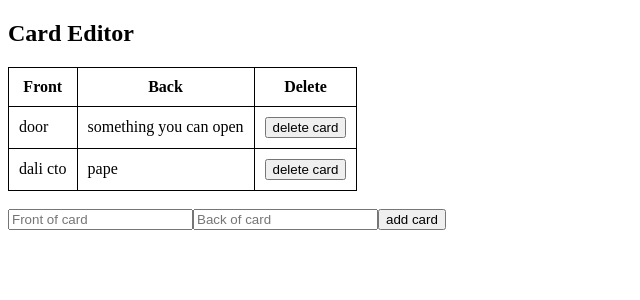
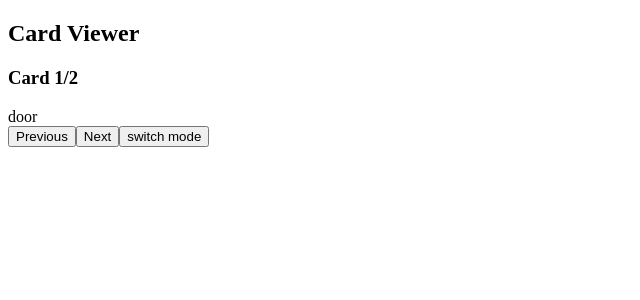
Before and after one commit to caseydara/bootcamp, a React (Create React App) app: page / in a window 1280 px wide. Shown: the top 300 px of the page, without its empty margins (0-640 px from the left). Built offline with nearby package versions, Linux system fonts and the light colour scheme.

Commit message:
next and previous button

```diff
--- a/src/App.js
+++ b/src/App.js
@@ -1,70 +1,35 @@
-import React, {useState} from 'react';
+import React, { useState } from 'react';
 // import { findRenderedDOMComponentWithClass } from 'react-dom/test-utils';
 import CardEditor from './CardEditor';
 import CardViewer from './CardViewer';
 
-const App = (props) => {
+function App(props) {
+  // const editor = true;
+  const [editor, setEditor] = useState(true);
   const [cards, setCards] = useState([
-      { front: 'door', back: 'something you can open'},
-      { front: 'dali cto', back: 'pape'},
-  ])
+    { front: 'door', back: 'something you can open' },
+    { front: 'dali cto', back: 'pape' },
+  ]);
 
   const addCard = (card) => {
-    const newCards = cards.slice().concat(card)
-    setCards(newCards)
-  }
+    const newCards = cards.slice().concat(card);
+    setCards(newCards);
+  };
 
   const deleteCard = (index) => {
     const newCards = cards.slice();
     newCards.splice(index, 1);
     setCards(newCards);
+  };
+
+  const switchMode = () => {
+    setEditor(!editor);
+  };
+
+  if (editor) {
+    return (<CardViewer cards={cards} switchMode={switchMode} />);
+  } else {
+    return (<CardEditor cards={cards} addCard={addCard} deleteCard={deleteCard} switchMode={switchMode} />);
   }
-
-  return(
-    <CardEditor cards={cards} addCard={addCard} deleteCard={deleteCard}/>
-  );
-
-
 }
-
-// class App extends React.Component {
-
-//   constructor(props){
-//     super(props);
-//     this.state = {
-//       cards: [
-//         { front: 'front1', back: 'back1'},
-//         { front: 'front2', back: 'back2'},
-//       ],
-
-//       editor: true,
-//     };
-
-//   }
-
-//   addCard = card => {
-//     const cards = this.state.cards.slice().concat(card);
-//     this.setState({cards});
-
-//   }
-
-//   deleteCard = index => {
-//     const cards = this.state.cards.slice();
-//     cards.splice(index, 1);
-//     this.setState({cards});
-//   }
-
-//   switchMode = () => this.setState({editor: !this.state.editor});
-//   render(){
-//     if(this.state.editor) {
-//       return <CardEditor addCard={this.addCard} cards = {this.state.cards} deleteCard={this.deleteCard} switchMode={this.switchMode}/>;
-//     }
-//     else{
-//       return <CardViewer switchMode={this.switchMode}/>
-//     }
-
-
-//   }
-// }
-
 export default App;
--- a/src/CardEditor.js
+++ b/src/CardEditor.js
@@ -1,28 +1,32 @@
 import './CardEditor.css';
-import React, {useState} from 'react';
+import React, { useState } from 'react';
 
-const CardEditor = (props) => {
+function CardEditor(props) {
+  const [front, setFront] = useState('');
+  const [back, setBack] = useState('');
 
-    const [front, setFront] = useState('')
-    const [back, setBack] = useState('')
-
-    console.log(props.cards)
+  console.log(props.cards);
 
   const cardList = props.cards.map((card, index) => {
-        return(
+    return (
       <tr>
         <td>{card.front}</td>
         <td>{card.back}</td>
-                <td><button onClick={() => props.deleteCard(index)}>delete card</button></td>
+        <td>
+          <button type="button" onClick={() => props.deleteCard(index)}>delete card</button>
+        </td>
       </tr>
-        )
-    })
+    );
+  });
 
   const addAndClear = (card) => {
+    if (card.front === '' && card.back === '') {
+      return;
+    }
     props.addCard(card);
     setFront('');
     setBack('');
-    }
+  };
 
   return (
     <div>
@@ -38,15 +42,14 @@ const CardEditor = (props) => {
         </tbody>
       </table>
 
-            <br/>
-            <input name="front" placeholder='Front of card' value={front} onChange={(e) => setFront(e.target.value)}/>
-            <input name ="back" placeholder='Back of card' value={back} onChange={e => setBack(e.target.value)}/>
-            <button onClick = {() => addAndClear({front, back})}>add card</button>
-
+      <br />
+      <input name="front" placeholder="Front of card" value={front} onChange={(e) => setFront(e.target.value)} />
+      <input name="back" placeholder="Back of card" value={back} onChange={(e) => setBack(e.target.value)} />
+      <button type="button" onClick={() => addAndClear({ front, back })}>add card</button>
+      <button type="button" onClick={() => props.switchMode()}>switch mode</button>
 
     </div>
   );
-
 }
 
 // class CardEditor extends React.Component {
@@ -70,7 +73,6 @@ const CardEditor = (props) => {
 //         console.log('clicked',index);
 //         this.props.deleteCard(index);
 //     }
-
 
 //     render() {
 //         const cards = this.props.cards.map((card, index) => {
--- a/src/CardViewer.js
+++ b/src/CardViewer.js
@@ -1,13 +1,63 @@
+// import React from 'react';
 import React from 'react';
 
-class CardViewer extends React.Component {
-    render(){
-        return(
-            <div>
-                <h2>Card Viewer</h2>
-            </div>
-        );
+function CardViewer(props) {
+  let front = true;
+  let currIndex = 0;
+
+  const switchCard = () => {
+    if (front) {
+      document.getElementById('card').innerHTML = props.cards.slice()[currIndex].front;
+    } else {
+      document.getElementById('card').innerHTML = props.cards.slice()[currIndex].back;
     }
+  };
+  const switchSide = () => {
+    front = !front;
+    switchCard();
+  };
+  const newCard = (index) => {
+    // if (index < 0 || index > props.cards.slice().length - 1) {
+    //   return;
+    // }
+    const previous = document.getElementById('previous');
+    const next = document.getElementById('next');
+    if (index === 0) {
+      next.disabled = false;
+      previous.disabled = true;// false
+    } else if (index === props.cards.slice().length - 1) {
+      next.disabled = true;
+      previous.disabled = false;
+    } else {
+      next.disabled = false;
+      previous.disabled = false;
+    }
+    currIndex = index;
+    front = true;
+    switchCard();
+    document.getElementById('progress').innerHTML = `Card ${currIndex + 1}/${props.cards.slice().length}`;
+  };
+
+  return (
+    <div>
+      <h2>Card Viewer</h2>
+      <h3 id="progress">Card 1/{props.cards.slice().length}</h3>
+      <div id="card" onClick={() => switchSide()}>{props.cards.slice()[currIndex].front}</div>
+      <button id="previous" type="button" onClick={() => newCard(currIndex - 1)}>Previous</button>
+      <button id="next" type="button" onClick={() => newCard(currIndex + 1)}>Next</button>
+      <button type="button" onClick={() => props.switchMode()}>switch mode</button>
+    </div>
+  );
 }
 
+// class CardViewer extends React.Component {
+//     render(){
+//         return(
+//             <div>
+//                 <h2>Card Viewer</h2>
+//             </div>
+//         );
+//     }
+// }
+
 export default CardViewer;
--- a/src/index.js
+++ b/src/index.js
@@ -6,5 +6,5 @@ const root = ReactDOM.createRoot(document.getElementById('root'));
 root.render(
   <React.StrictMode>
     <App />
-  </React.StrictMode>
+  </React.StrictMode>,
 );
```
Also changed, not shown: package.json (+8 -0 lines), 1 other file (tests, documents, lock files or other folders). Lines whose indentation alone changed are shown as unchanged.
